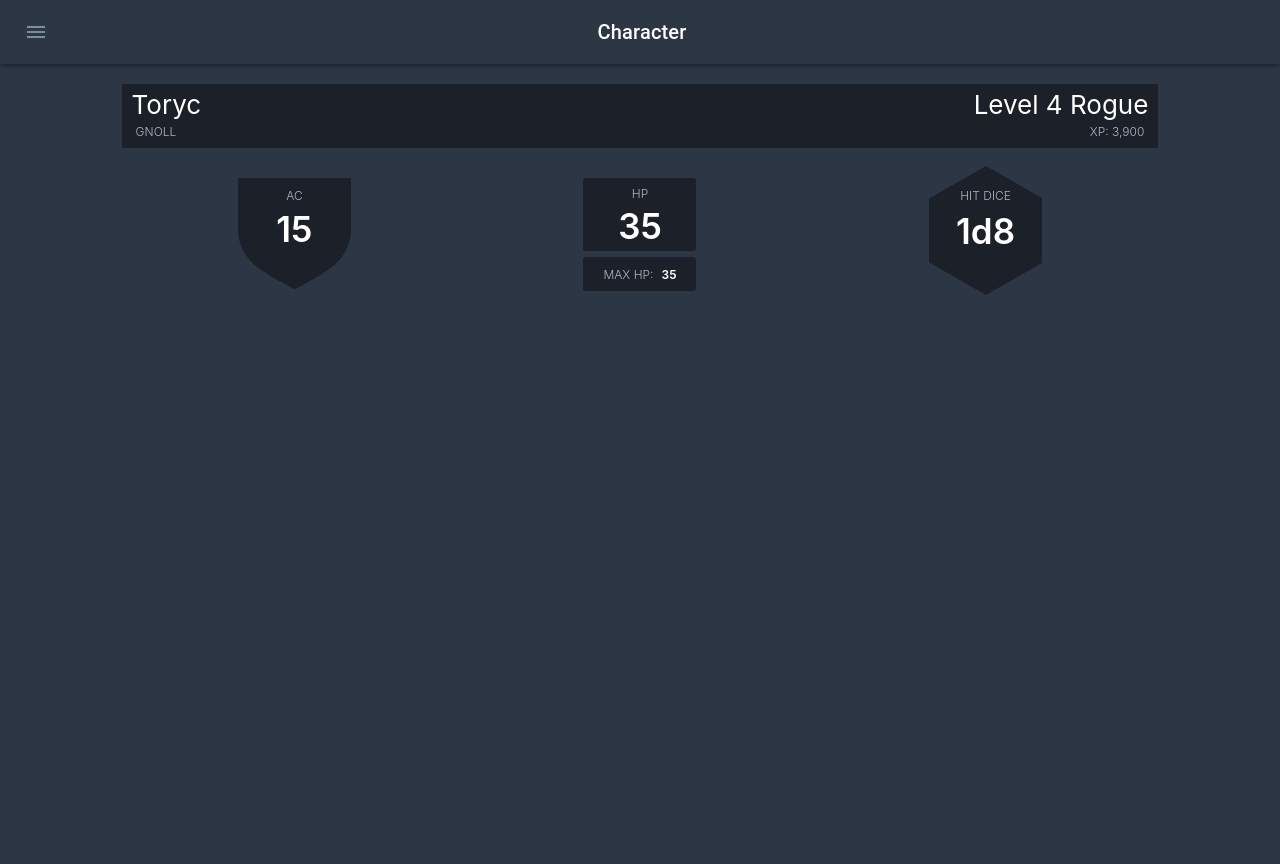
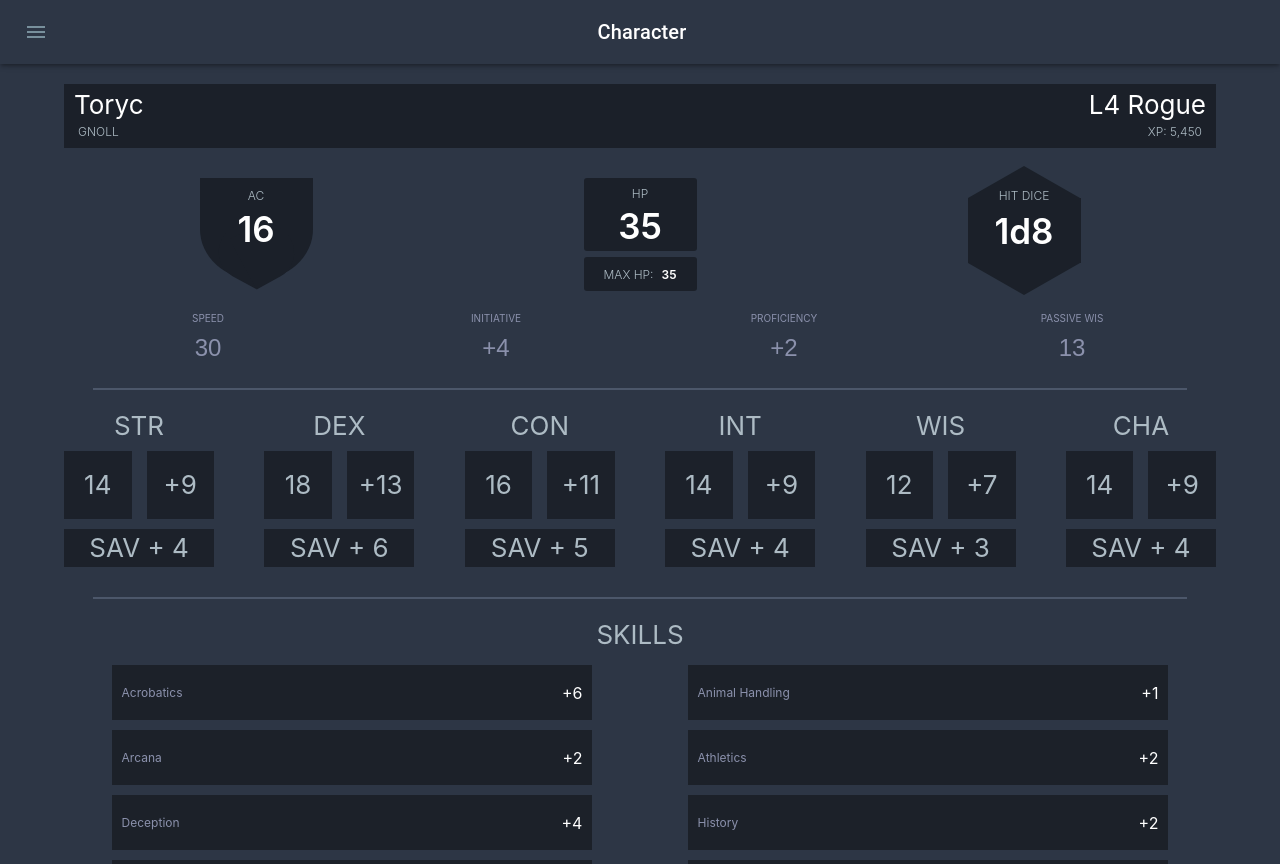
Before and after one commit to dotmotion/handy-haversack, a React (Create React App) app: page / in a window 1280 px wide. Built offline with nearby package versions, Linux system fonts and the light colour scheme.

Commit message:
updated character page

```diff
--- a/src/pages/Character.js
+++ b/src/pages/Character.js
@@ -1,30 +1,184 @@
 import React from "react";
+import { toryc } from "../assets/toryc.js";
 
+import Divider from "@material-ui/core/Divider";
+
+import StatBox from "../components/StatBox";
 import Shield from "../components/ui/Shield";
 import Hex from "../components/ui/Hex";
 
 const char = {
   level: 4,
-  xp: 3900,
+  xp: 5450,
+  prof: 2,
   class: "Rogue",
   race: "Gnoll",
-  ac: 15,
+  ac: 16,
   hit: "1d8",
   maxHp: 35,
   hp: 35,
-  tempHp: 0
+  tempHp: 0,
+  stats: [
+    {
+      label: "Strength",
+      value: 14,
+      prof: false,
+      misc: 0
+    },
+    {
+      label: "Dexterity",
+      value: 18,
+      prof: false,
+      misc: 0
+    },
+    {
+      label: "Constitution",
+      value: 16,
+      prof: false,
+      misc: 0
+    },
+    {
+      label: "Intelligence",
+      value: 14,
+      prof: false,
+      misc: 0
+    },
+    {
+      label: "Wisdom",
+      value: 12,
+      prof: false,
+      misc: 0
+    },
+    {
+      label: "Charisma",
+      value: 14,
+      prof: false,
+      misc: 0
+    }
+  ],
+  skills: [
+    {
+      label: "Acrobatics",
+      score: "Dexterity",
+      prof: true,
+      exp: false
+    },
+    {
+      label: "Animal Handling",
+      score: "Wisdom",
+      prof: false,
+      exp: false
+    },
+    {
+      label: "Arcana",
+      score: "Intelligence",
+      prof: false,
+      exp: false
+    },
+    {
+      label: "Athletics",
+      score: "Strength",
+      prof: false,
+      exp: false
+    },
+    {
+      label: "Deception",
+      score: "Charisma",
+      prof: true,
+      exp: false
+    },
+    {
+      label: "History",
+      score: "Intelligence",
+      prof: false,
+      exp: false
+    },
+    {
+      label: "Insight",
+      score: "Wisdom",
+      prof: false,
+      exp: false
+    },
+    {
+      label: "Intimidation",
+      score: "Charisma",
+      prof: true,
+      exp: true
+    },
+    {
+      label: "Investigation",
+      score: "Intelligence",
+      prof: true,
+      exp: false
+    },
+    {
+      label: "Medicine",
+      score: "Wisdom",
+      prof: false,
+      exp: false
+    },
+    {
+      label: "Nature",
+      score: "Intelligence",
+      prof: false,
+      exp: false
+    },
+    {
+      label: "Perception",
+      score: "Wisdom",
+      prof: true,
+      exp: false
+    },
+    {
+      label: "Performance",
+      score: "Charisma",
+      prof: false,
+      exp: false
+    },
+    {
+      label: "Persuasion",
+      score: "Charisma",
+      prof: false,
+      exp: false
+    },
+    {
+      label: "Religion",
+      score: "Intelligence",
+      prof: false,
+      exp: false
+    },
+    {
+      label: "Sleight of Hand",
+      score: "Dexterity",
+      prof: false,
+      exp: false
+    },
+    {
+      label: "Stealth",
+      score: "Dexterity",
+      prof: true,
+      exp: true
+    },
+    {
+      label: "Survival",
+      score: "Wisdom",
+      prof: false,
+      exp: false
+    }
+  ]
 };
 
 export default function Char() {
+  const { stats, prof } = char;
   return (
-    <div className="container">
+    <>
       <header className="head">
         <div className="left">
           <span className="name">Toryc</span>
           <span className="class small">{char.race}</span>
         </div>
         <div className="right">
-          <span>{`Level ${char.level} ${char.class}`}</span>
+          <span>{`L${char.level} ${char.class}`}</span>
           <span className="xp small">XP: {char.xp.toLocaleString()}</span>
         </div>
       </header>
@@ -42,17 +196,62 @@ export default function Char() {
         </div>
         <Hex data={char.hit} />
       </section>
+      <div className="spaced-row">
+        <div className="stat-float">
+          <span>Speed</span>
+          <input type="text" value="30" />
+        </div>
+        <div className="stat-float">
+          <span>Initiative</span>
+          <input type="text" value="+4" />
+        </div>
+        <div className="stat-float">
+          <span>Proficiency</span>
+          <input type="text" value="+2" />
+        </div>
+        <div className="stat-float">
+          <span>Passive Wis</span>
+          <input type="text" value="13" />
+        </div>
+      </div>
+      <Divider variant="middle" />
       <section className="mid-stats">
-        {/* speed
-        initiative
-        proficiency */}
+        {stats.map(stat => (
+          <StatBox
+            label={stat.label}
+            value={stat.value}
+            prof={stat.prof}
+            misc={stat.misc}
+            add={prof}
+          />
+        ))}
       </section>
-      <section className="ability-scores">
-        {/* str
-        int
-        wis
-        cha */}
+      <Divider variant="middle" />
+      <span className="label">Skills</span>
+      <section className="skills">
+        {char.skills.map(skill => {
+          const { label, score, prof, exp } = skill;
+          const scores = toryc["ability-scores"];
+          const proficiency = char.prof;
+          let value = Math.abs((scores[score.toLowerCase()] - 10) / 2);
+
+          if (exp) {
+            value = value + proficiency * 2;
+          } else if (prof) {
+            value = value + proficiency;
+          }
+
+          const sign = value > 0 ? "+" : "-";
+          return (
+            <div className="skill-box" key={skill.label}>
+              <span style={{ fontSize: 12 }}>{label}</span>
+              <span
+                style={{ color: "#fff", fontSize: 16 }}
+              >{`${sign}${value}`}</span>
+            </div>
+          );
+        })}
       </section>
-    </div>
+    </>
   );
 }
```
